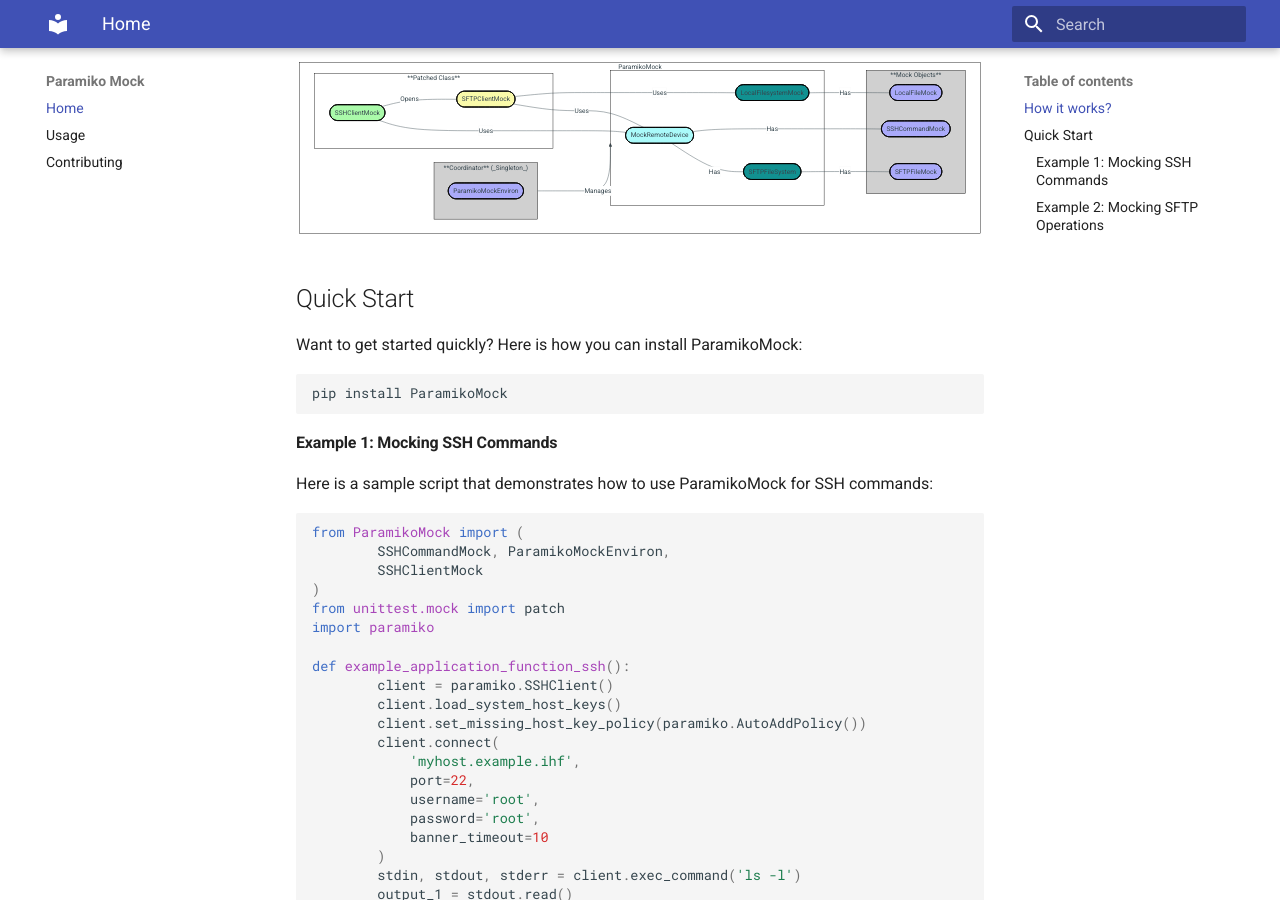
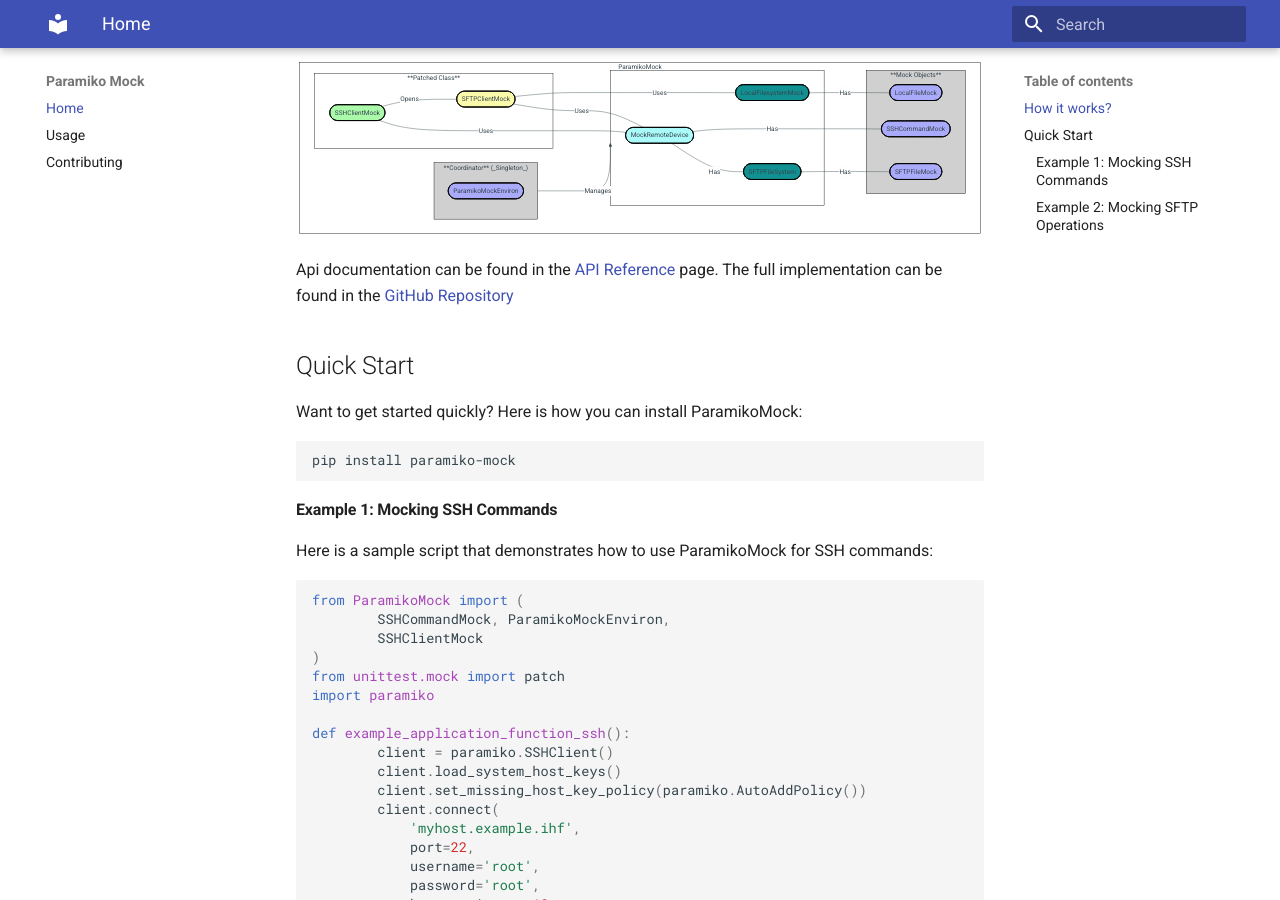
Before and after one commit to matsavage/paramiko-ssh-mock, an MkDocs documentation site: the page built from docs/index.md, in a window 1280 px wide and 900 px high, scrolled down 448 px. Built offline with MkDocs 1.6.1 and Material for MkDocs 9.7.7, drawn with Linux system fonts in a browser that asks for light colours.

Commit message:
doc: update minor doc details

````diff
--- a/docs/index.md
+++ b/docs/index.md
@@ -62,12 +62,16 @@
     style subGraph4 stroke:#000000,fill:#d0d0d0,color:#000000
     style s1 stroke:#000000,fill:#FFFFFF
 ```
+
+Api documentation can be found in the [API Reference](/autoapi/ParamikoMock/) page.
+The full implementation can be found in the [GitHub Repository](https://github.com/ghhwer/paramiko-ssh-mock)
+
 ## Quick Start
 
 Want to get started quickly? Here is how you can install ParamikoMock:
 
 ```bash
-pip install ParamikoMock
+pip install paramiko-mock
 ```
 
 #### Example 1: Mocking SSH Commands
````
